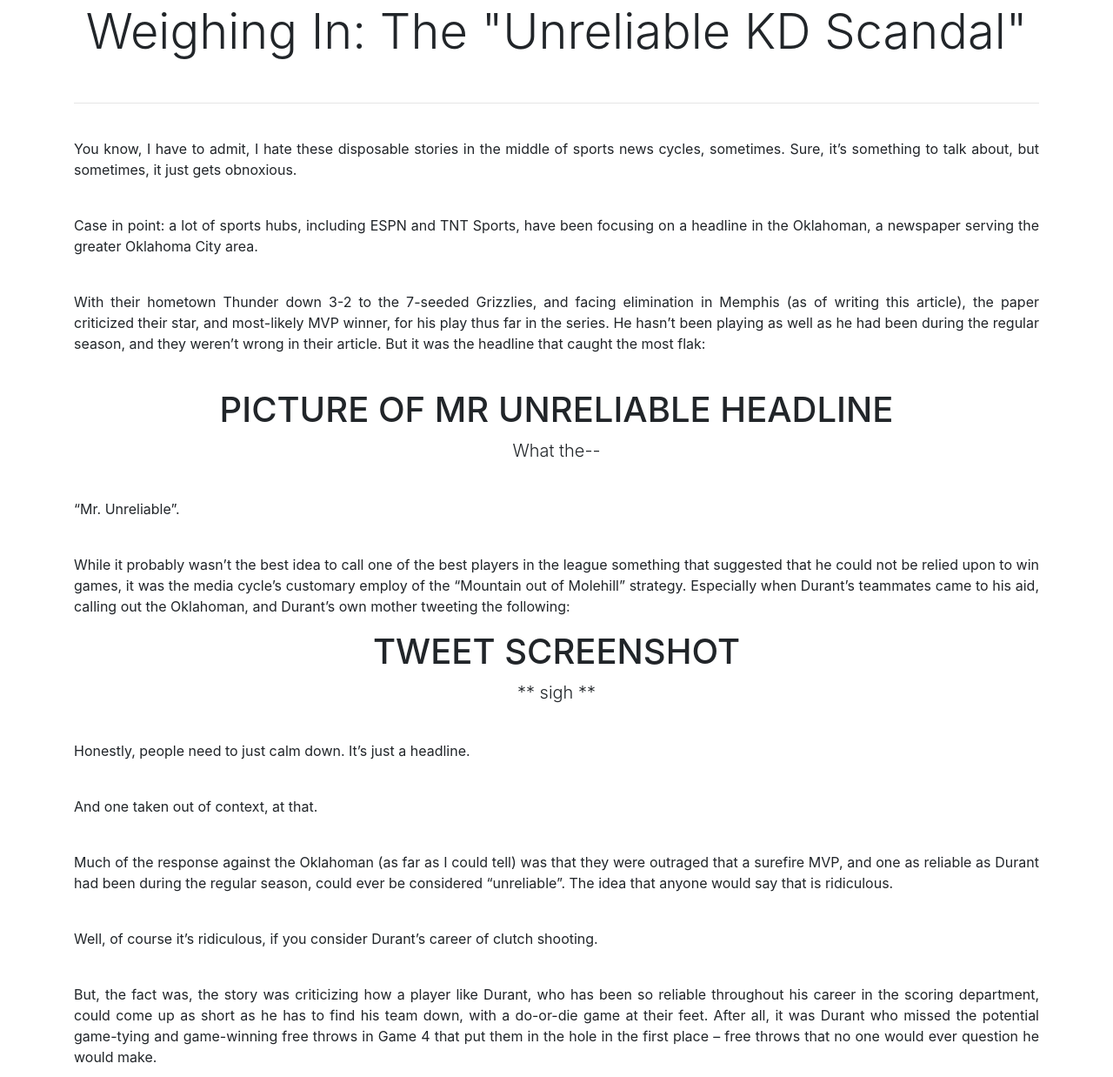
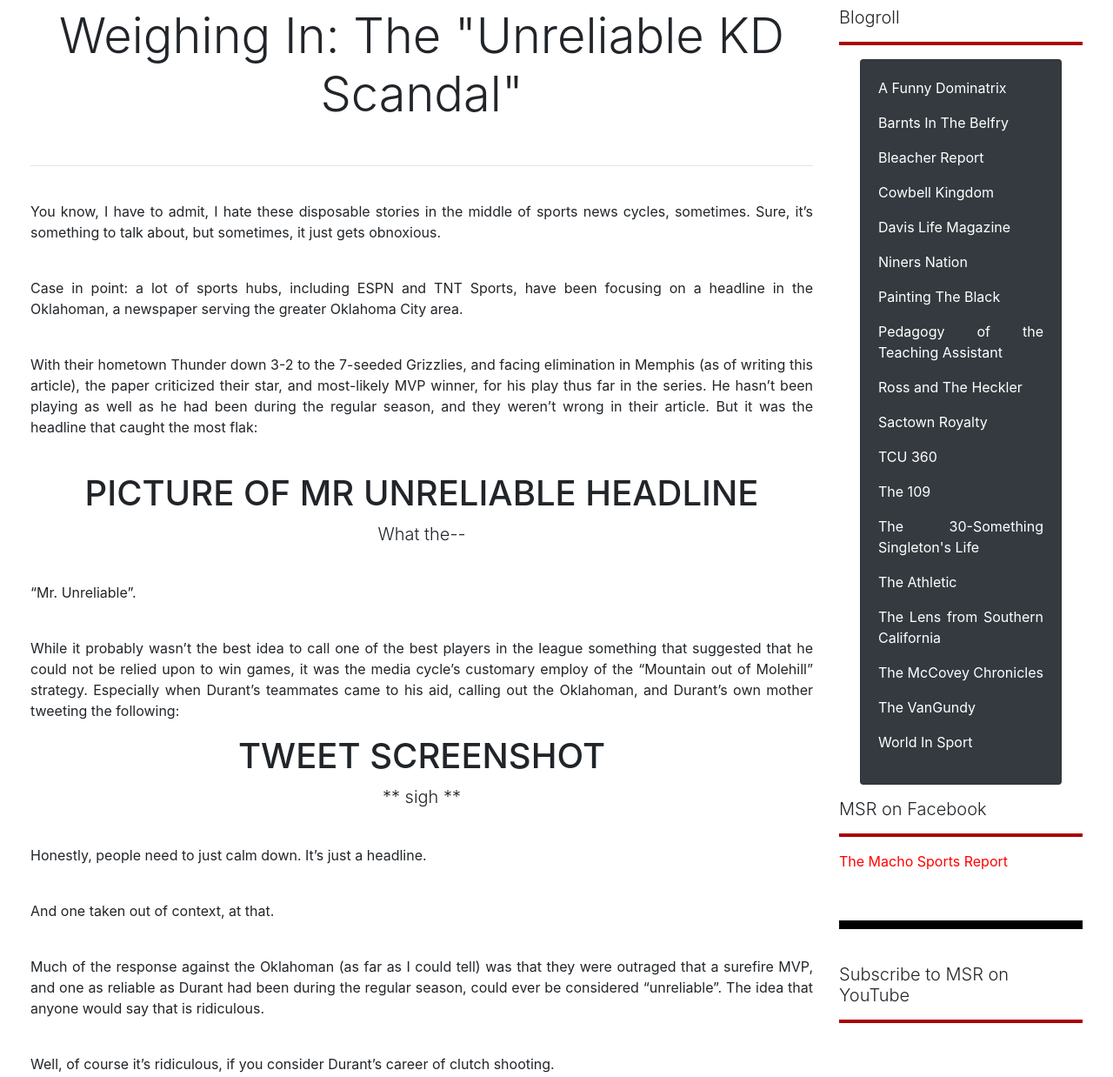
Before and after one commit to kingbrs49/MachoSportsReport, a website: page public/html/articles/article-2014-05-01.html in a window 1280 px wide. Shown: the part 77-1315 px from the top of the page at 87% size. Drawn offline with nearby package versions, Linux system fonts and the light colour scheme.

Commit message:
reformatted and added sidebar blogroll Facebook widget to article-2014-05-01

```diff
--- a/public/html/articles/article-2014-05-01.html
+++ b/public/html/articles/article-2014-05-01.html
@@ -36,8 +36,8 @@
                     </a>
                 </li>
                 <li class="nav-item dropdown">
-                    <a class="nav-link dropdown-toggle" href="#" id="navbarDropdownMenuLink"
-                        data-toggle="dropdown" aria-haspopup="true" aria-expanded="false">
+                    <a class="nav-link dropdown-toggle" href="#" id="navbarDropdownMenuLink" data-toggle="dropdown"
+                        aria-haspopup="true" aria-expanded="false">
                         Archives
                     </a>
                     <ul class="dropdown-menu" aria-labelledby="navbarDropdownMenuLink">
@@ -442,8 +442,8 @@
                     </ul>
                 </li>
                 <li class="nav-item dropdown">
-                    <a class="nav-link dropdown-toggle" href="#" id="navbarDropdownMenuLink"
-                        data-toggle="dropdown" aria-haspopup="true" aria-expanded="false">
+                    <a class="nav-link dropdown-toggle" href="#" id="navbarDropdownMenuLink" data-toggle="dropdown"
+                        aria-haspopup="true" aria-expanded="false">
                         Categories
                     </a>
                     <ul class="dropdown-menu" aria-leabelledby="navbarDropdownMenuLink">
@@ -552,8 +552,8 @@
                     </ul>
                 </li>
                 <li class="nav-item dropdown">
-                    <a class="nav-link dropdown-toggle" href="#" id="navbarDropdownMenuLink"
-                        data-toggle="dropdown" aria-haspopup="true" aria-expanded="false">
+                    <a class="nav-link dropdown-toggle" href="#" id="navbarDropdownMenuLink" data-toggle="dropdown"
+                        aria-haspopup="true" aria-expanded="false">
                         Ask The MSR!
                     </a>
                     <ul class="dropdown-menu" aria-labelledby="navbarDropdownMenuLink">
@@ -570,13 +570,14 @@
                     </ul>
                 </li>
                 <li class="nav-item dropdown">
-                    <a class="nav-link dropdown-toggle" href="#" id="navbarDropdownMenuLink"
-                        data-toggle="dropdown" aria-haspopup="true" aria-expanded="false">
+                    <a class="nav-link dropdown-toggle" href="#" id="navbarDropdownMenuLink" data-toggle="dropdown"
+                        aria-haspopup="true" aria-expanded="false">
                         Other Columns
                     </a>
                     <ul class="dropdown-menu" aria-labelledby="navbarDropdownMenuLink">
                         <li class="dropdown-submenu">
-                            <a class="dropdown-item" href="http://www.davislifemagazine.com/davis-today/sports/macho-sports/">
+                            <a class="dropdown-item"
+                                href="http://www.davislifemagazine.com/davis-today/sports/macho-sports/">
                                 Davis Life Magazine
                             </a>
                         </li>
@@ -596,7 +597,8 @@
         </div>
     </nav>
     <br>
-    <div class="container">
+    <div class="row">
+        <div class="col-lg-9">
             <h1 class="display-4 text-center">
                 Weighing In: The "Unreliable KD Scandal"
             </h1>
@@ -627,7 +629,10 @@
             </p>
             <br>
             <p>
-            While it probably wasn’t the best idea to call one of the best players in the league something that suggested that he could not be relied upon to win games, it was the media cycle’s customary employ of the “Mountain out of Molehill” strategy. Especially when Durant’s teammates came to his aid, calling out the Oklahoman, and Durant’s own mother tweeting the following:
+                While it probably wasn’t the best idea to call one of the best players in the league something that
+                suggested that he could not be relied upon to win games, it was the media cycle’s customary employ of
+                the “Mountain out of Molehill” strategy. Especially when Durant’s teammates came to his aid, calling out
+                the Oklahoman, and Durant’s own mother tweeting the following:
             </p>
             <h1 class="text-center">
                 TWEET SCREENSHOT
@@ -672,6 +677,90 @@
                 But, hey – go ahead and keep taking the headline out of context. You know, considering it’s a slow news day and all.
             </p>
         </div>
+        <div class="col-lg-3">
+            <h4 class="lead">
+                Blogroll
+            </h4>
+            <hr class="red">
+            <div class="card text-white bg-dark mb-3 ml-4 mr-4">
+                <div class="card-body">
+                    <p>
+                        <a class="white" href="https://sexwithrubberchickens.com/">A Funny Dominatrix</a>
+                    </p>
+                    <p>
+                        <a class="white" href="https://barntsinthebelfry.wordpress.com/">Barnts In The Belfry</a>
+                    </p>
+                    <p>
+                        <a class="white" href="https://bleacherreport.com/">Bleacher Report</a>
+                    </p>
+                    <p>
+                        <a class="white" href="https://thesportsdaily.com/category/cowbell-kingdom/">Cowbell Kingdom</a>
+                    </p>
+                    <p>
+                        <a class="white" href="http://www.davislifemagazine.com/">Davis Life Magazine</a>
+                    </p>
+                    <p>
+                        <a class="white" href="https://www.ninersnation.com/">Niners Nation</a>
+                    </p>
+                    <p>
+                        <a class="white" href="https://chrisross91.wordpress.com/">Painting The Black</a>
+                    </p>
+                    <p>
+                        <a class="white" href="http://teachingassistantsdsu.blogspot.com/">Pedagogy of the Teaching Assistant</a>
+                    </p>
+                    <p>
+                        <a class="white" href="http://rossandheckler.blogspot.com/">Ross and The Heckler</a>
+                    </p>
+                    <p>
+                        <a class="white" href="https://www.sactownroyalty.com/">Sactown Royalty</a>
+                    </p>
+                    <p>
+                        <a class="white" href="https://www.tcu360.com/">TCU 360</a>
+                    </p>
+                    <p>
+                        <a class="white" href="https://www.tcu360.com/category/the-109/">The 109</a>
+                    </p>
+                    <p>
+                        <a class="white" href="http://shesingleton.blogspot.com/">The 30-Something Singleton's Life</a>
+                    </p>
+                    <p>
+                        <a class="white" href="http://www.theathletic.com/">The Athletic</a>
+                    </p>
+                    <p>
+                        <a class="white" href="https://brettryanclu.wordpress.com/">The Lens from Southern California</a>
+                    </p>
+                    <p>
+                        <a class="white" href="https://www.mccoveychronicles.com/">The McCovey Chronicles</a>
+                    </p>
+                    <p>
+                        <a class="white" href="https://thevangundy.wordpress.com/">The VanGundy</a>
+                    </p>
+                    <p>
+                        <a class="white" href="https://worldinsport.com/">World In Sport</a>
+                    </p>
+                </div>
+            </div>
+            <h4 class="lead">
+                MSR on Facebook
+            </h4>
+            <hr class="red">
+            <div class="fb-page" data-href="https://www.facebook.com/CaMachoSports" data-tabs="timeline"
+                data-width="300" data-height="700" data-small-header="false" data-adapt-container-width="true"
+                data-hide-cover="false" data-show-facepile="true">
+                <blockquote cite="https://www.facebook.com/CaMachoSports" class="fb-xfbml-parse-ignore"><a
+                        href="https://www.facebook.com/CaMachoSports">The Macho Sports Report</a></blockquote>
+            </div>
+            <br>
+            <hr class="black">
+            <br>
+            <h4 class="lead">
+                Subscribe to MSR on YouTube
+            </h4>
+            <hr class="red">
+            <div class="g-ytsubscribe" data-channelid="UCLyYGkinb5lXRB_GyvjsENQ" data-layout="full" data-theme="dark" data-count="default">
+            </div>
+        </div>
+    </div>
 
     <script src="https://code.jquery.com/jquery-3.5.1.slim.min.js"
         integrity="sha384-DfXdz2htPH0lsSSs5nCTpuj/zy4C+OGpamoFVy38MVBnE+IbbVYUew+OrCXaRkfj"
@@ -684,4 +773,5 @@
         crossorigin="anonymous"></script>
     <script src="../../js/app.js"></script>
 </body>
+
 </html>
```
Lines whose indentation alone changed are shown as unchanged.
